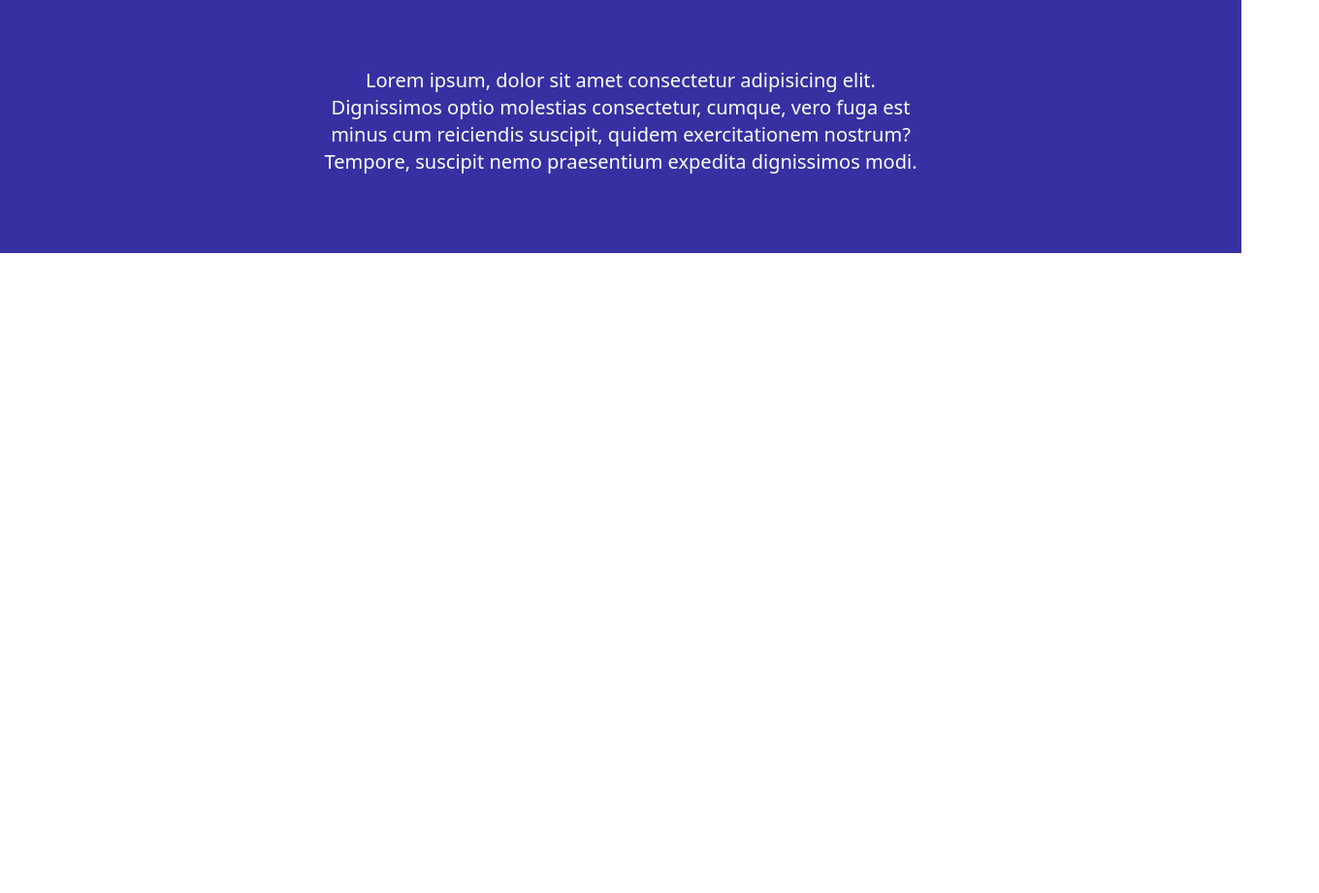
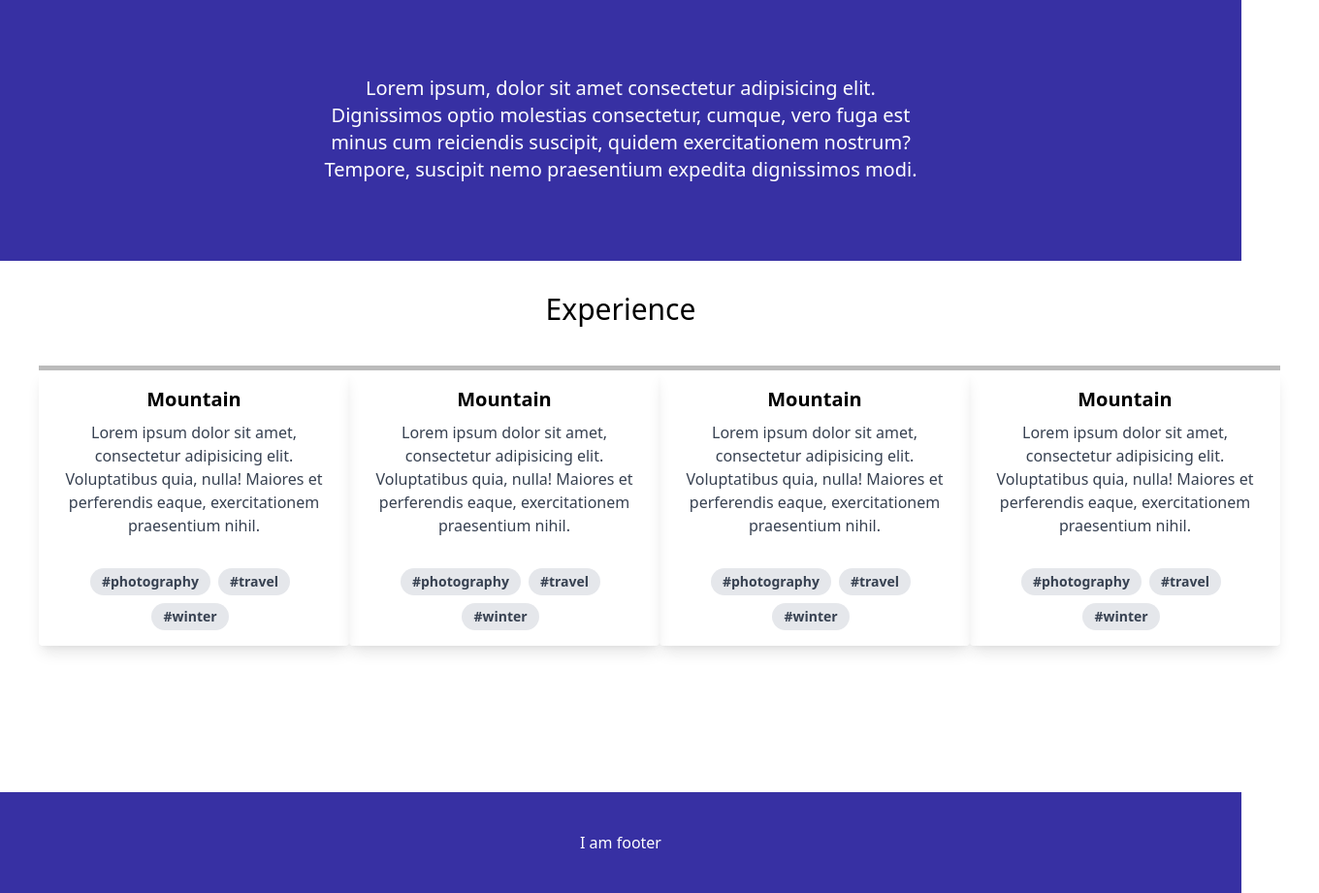
Before and after one commit to dimi7707/my-personal-site, a Gatsby site: page / in a window 1280 px wide. Shown: the part 649-1570 px from the top of the page at 97% size, 1360 px wide, since content can reach past the window. Before the commit the page ends 910 px from the top, so only its background shows below. Built offline with nearby package versions, Linux system fonts and the light colour scheme; Gatsby itself is replaced by a stand-in of ours.

Commit message:
feat: carousel experience

```diff
--- a/src/components/core/MainApp.tsx
+++ b/src/components/core/MainApp.tsx
@@ -5,6 +5,8 @@ import { FlipCard } from '../shared/elements/FlipCard';
 import { Card } from '../shared/elements/Card';
 import { ProgressBar } from '../shared/elements/ProgressBar';
 import { Banner } from '../shared/elements/Banner';
+import { Carousel } from '../shared/elements/Carousel';
+import { TheFooter } from './TheFooter';
 
 import '../../styles/global.scss';
 
@@ -22,6 +24,8 @@ export const MainApp = () => {
       <TopNavBar navigationLinks={navigation} />
       <Hero />
       <Banner />
+      <Carousel />
+      <TheFooter />
       {
         /*
       <Card addAnimation={ false }>
--- /dev/null
+++ b/src/components/core/TheFooter.tsx
@@ -0,0 +1,9 @@
+import React from 'react';
+
+export const TheFooter = () => {
+  return (
+    <div className="mt-4 py-10 bg-indigo-800 text-white text-center">
+      I am footer
+    </div>
+  )
+}
--- /dev/null
+++ b/src/components/shared/elements/Carousel.tsx
@@ -0,0 +1,140 @@
+import React from 'react';
+import { FlipCard } from './FlipCard';
+
+export const Carousel = () => {
+  return (
+    <div className="container mx-auto" style={ { height: "500px" } }>
+      <h3 className="text-3xl text-center mt-8">Experience</h3>
+      <div className="grid grid-cols-4">
+        <FlipCard>
+          <div className="flip-card-front">
+            <div className="max-w-sm rounded overflow-hidden shadow-lg">
+              <div className="px-6 py-4">
+                <div className="font-bold text-xl mb-2">Mountain</div>
+                <p className="text-gray-700 text-base">
+                  Lorem ipsum dolor sit amet, consectetur adipisicing elit. Voluptatibus quia, nulla! Maiores et perferendis eaque, exercitationem praesentium nihil.
+                </p>
+              </div>
+              <div className="px-6 pt-4 pb-2">
+                <span className="inline-block bg-gray-200 rounded-full px-3 py-1 text-sm font-semibold text-gray-700 mr-2 mb-2">#photography</span>
+                <span className="inline-block bg-gray-200 rounded-full px-3 py-1 text-sm font-semibold text-gray-700 mr-2 mb-2">#travel</span>
+                <span className="inline-block bg-gray-200 rounded-full px-3 py-1 text-sm font-semibold text-gray-700 mr-2 mb-2">#winter</span>
+              </div>
+            </div>
+          </div>
+          <div className="flip-card-back">
+            <div className="max-w-sm rounded overflow-hidden shadow-lg">
+              <div className="px-6 py-4">
+                <div className="font-bold text-xl mb-2">Mountain</div>
+                <p className="text-gray-700 text-base">
+                  Lorem ipsum dolor sit amet, consectetur adipisicing elit. Voluptatibus quia, nulla! Maiores et perferendis eaque, exercitationem praesentium nihil.
+                </p>
+              </div>
+              <div className="px-6 pt-4 pb-2">
+                <span className="inline-block bg-gray-200 rounded-full px-3 py-1 text-sm font-semibold text-gray-700 mr-2 mb-2">#photography</span>
+                <span className="inline-block bg-gray-200 rounded-full px-3 py-1 text-sm font-semibold text-gray-700 mr-2 mb-2">#travel</span>
+                <span className="inline-block bg-gray-200 rounded-full px-3 py-1 text-sm font-semibold text-gray-700 mr-2 mb-2">#winter</span>
+              </div>
+            </div>
+          </div>
+        </FlipCard>
+        <FlipCard>
+          <div className="flip-card-front">
+            <div className="max-w-sm rounded overflow-hidden shadow-lg">
+              <div className="px-6 py-4">
+                <div className="font-bold text-xl mb-2">Mountain</div>
+                <p className="text-gray-700 text-base">
+                  Lorem ipsum dolor sit amet, consectetur adipisicing elit. Voluptatibus quia, nulla! Maiores et perferendis eaque, exercitationem praesentium nihil.
+                </p>
+              </div>
+              <div className="px-6 pt-4 pb-2">
+                <span className="inline-block bg-gray-200 rounded-full px-3 py-1 text-sm font-semibold text-gray-700 mr-2 mb-2">#photography</span>
+                <span className="inline-block bg-gray-200 rounded-full px-3 py-1 text-sm font-semibold text-gray-700 mr-2 mb-2">#travel</span>
+                <span className="inline-block bg-gray-200 rounded-full px-3 py-1 text-sm font-semibold text-gray-700 mr-2 mb-2">#winter</span>
+              </div>
+            </div>
+          </div>
+          <div className="flip-card-back">
+            <div className="max-w-sm rounded overflow-hidden shadow-lg">
+              <div className="px-6 py-4">
+                <div className="font-bold text-xl mb-2">Mountain</div>
+                <p className="text-gray-700 text-base">
+                  Lorem ipsum dolor sit amet, consectetur adipisicing elit. Voluptatibus quia, nulla! Maiores et perferendis eaque, exercitationem praesentium nihil.
+                </p>
+              </div>
+              <div className="px-6 pt-4 pb-2">
+                <span className="inline-block bg-gray-200 rounded-full px-3 py-1 text-sm font-semibold text-gray-700 mr-2 mb-2">#photography</span>
+                <span className="inline-block bg-gray-200 rounded-full px-3 py-1 text-sm font-semibold text-gray-700 mr-2 mb-2">#travel</span>
+                <span className="inline-block bg-gray-200 rounded-full px-3 py-1 text-sm font-semibold text-gray-700 mr-2 mb-2">#winter</span>
+              </div>
+            </div>
+          </div>
+        </FlipCard>
+        <FlipCard>
+          <div className="flip-card-front">
+            <div className="max-w-sm rounded overflow-hidden shadow-lg">
+              <div className="px-6 py-4">
+                <div className="font-bold text-xl mb-2">Mountain</div>
+                <p className="text-gray-700 text-base">
+                  Lorem ipsum dolor sit amet, consectetur adipisicing elit. Voluptatibus quia, nulla! Maiores et perferendis eaque, exercitationem praesentium nihil.
+                </p>
+              </div>
+              <div className="px-6 pt-4 pb-2">
+                <span className="inline-block bg-gray-200 rounded-full px-3 py-1 text-sm font-semibold text-gray-700 mr-2 mb-2">#photography</span>
+                <span className="inline-block bg-gray-200 rounded-full px-3 py-1 text-sm font-semibold text-gray-700 mr-2 mb-2">#travel</span>
+                <span className="inline-block bg-gray-200 rounded-full px-3 py-1 text-sm font-semibold text-gray-700 mr-2 mb-2">#winter</span>
+              </div>
+            </div>
+          </div>
+          <div className="flip-card-back">
+            <div className="max-w-sm rounded overflow-hidden shadow-lg">
+              <div className="px-6 py-4">
+                <div className="font-bold text-xl mb-2">Mountain</div>
+                <p className="text-gray-700 text-base">
+                  Lorem ipsum dolor sit amet, consectetur adipisicing elit. Voluptatibus quia, nulla! Maiores et perferendis eaque, exercitationem praesentium nihil.
+                </p>
+              </div>
+              <div className="px-6 pt-4 pb-2">
+                <span className="inline-block bg-gray-200 rounded-full px-3 py-1 text-sm font-semibold text-gray-700 mr-2 mb-2">#photography</span>
+                <span className="inline-block bg-gray-200 rounded-full px-3 py-1 text-sm font-semibold text-gray-700 mr-2 mb-2">#travel</span>
+                <span className="inline-block bg-gray-200 rounded-full px-3 py-1 text-sm font-semibold text-gray-700 mr-2 mb-2">#winter</span>
+              </div>
+            </div>
+          </div>
+        </FlipCard>
+        <FlipCard>
+          <div className="flip-card-front">
+            <div className="max-w-sm rounded overflow-hidden shadow-lg">
+              <div className="px-6 py-4">
+                <div className="font-bold text-xl mb-2">Mountain</div>
+                <p className="text-gray-700 text-base">
+                  Lorem ipsum dolor sit amet, consectetur adipisicing elit. Voluptatibus quia, nulla! Maiores et perferendis eaque, exercitationem praesentium nihil.
+                </p>
+              </div>
+              <div className="px-6 pt-4 pb-2">
+                <span className="inline-block bg-gray-200 rounded-full px-3 py-1 text-sm font-semibold text-gray-700 mr-2 mb-2">#photography</span>
+                <span className="inline-block bg-gray-200 rounded-full px-3 py-1 text-sm font-semibold text-gray-700 mr-2 mb-2">#travel</span>
+                <span className="inline-block bg-gray-200 rounded-full px-3 py-1 text-sm font-semibold text-gray-700 mr-2 mb-2">#winter</span>
+              </div>
+            </div>
+          </div>
+          <div className="flip-card-back">
+            <div className="max-w-sm rounded overflow-hidden shadow-lg">
+              <div className="px-6 py-4">
+                <div className="font-bold text-xl mb-2">Mountain</div>
+                <p className="text-gray-700 text-base">
+                  Lorem ipsum dolor sit amet, consectetur adipisicing elit. Voluptatibus quia, nulla! Maiores et perferendis eaque, exercitationem praesentium nihil.
+                </p>
+              </div>
+              <div className="px-6 pt-4 pb-2">
+                <span className="inline-block bg-gray-200 rounded-full px-3 py-1 text-sm font-semibold text-gray-700 mr-2 mb-2">#photography</span>
+                <span className="inline-block bg-gray-200 rounded-full px-3 py-1 text-sm font-semibold text-gray-700 mr-2 mb-2">#travel</span>
+                <span className="inline-block bg-gray-200 rounded-full px-3 py-1 text-sm font-semibold text-gray-700 mr-2 mb-2">#winter</span>
+              </div>
+            </div>
+          </div>
+        </FlipCard>
+      </div>
+    </div>
+  )
+}
--- a/src/components/shared/elements/Hero.tsx
+++ b/src/components/shared/elements/Hero.tsx
@@ -18,7 +18,7 @@ export const Hero = () => {
           <img src={ profileImage } className="profile-picture border-8 border-indigo-800" alt="Dimitri Avila" />
         </div>
         <div>
-          <img src={ secondaryImage } className="secondary-image pt-6 h-52 w-auto" alt="Devices" />
+          <img src={ secondaryImage } className="secondary-image pt-6 h-52 w-auto mb-2" alt="Devices" />
         </div>
       </div>
     </div>
--- a/src/pages/index.tsx
+++ b/src/pages/index.tsx
@@ -1,13 +1,12 @@
 import * as React from "react";
 import { MainApp } from '../components/core/MainApp';
 
-// markup
 const IndexPage = () => {
   return (
     <main>
       <MainApp />
     </main>
   )
-}
+};
 
 export default IndexPage;
--- a/src/styles/flipCard.scss
+++ b/src/styles/flipCard.scss
@@ -25,6 +25,7 @@
     height: 100%;
     -webkit-backface-visibility: hidden; /* Safari */
     backface-visibility: hidden;
+    border-top: 5px solid #bbb;
   }
 
   .flip-card-front {
```
Also changed, not shown: src/components/shared/elements/FlipCard.tsx (+2 -33 lines).
